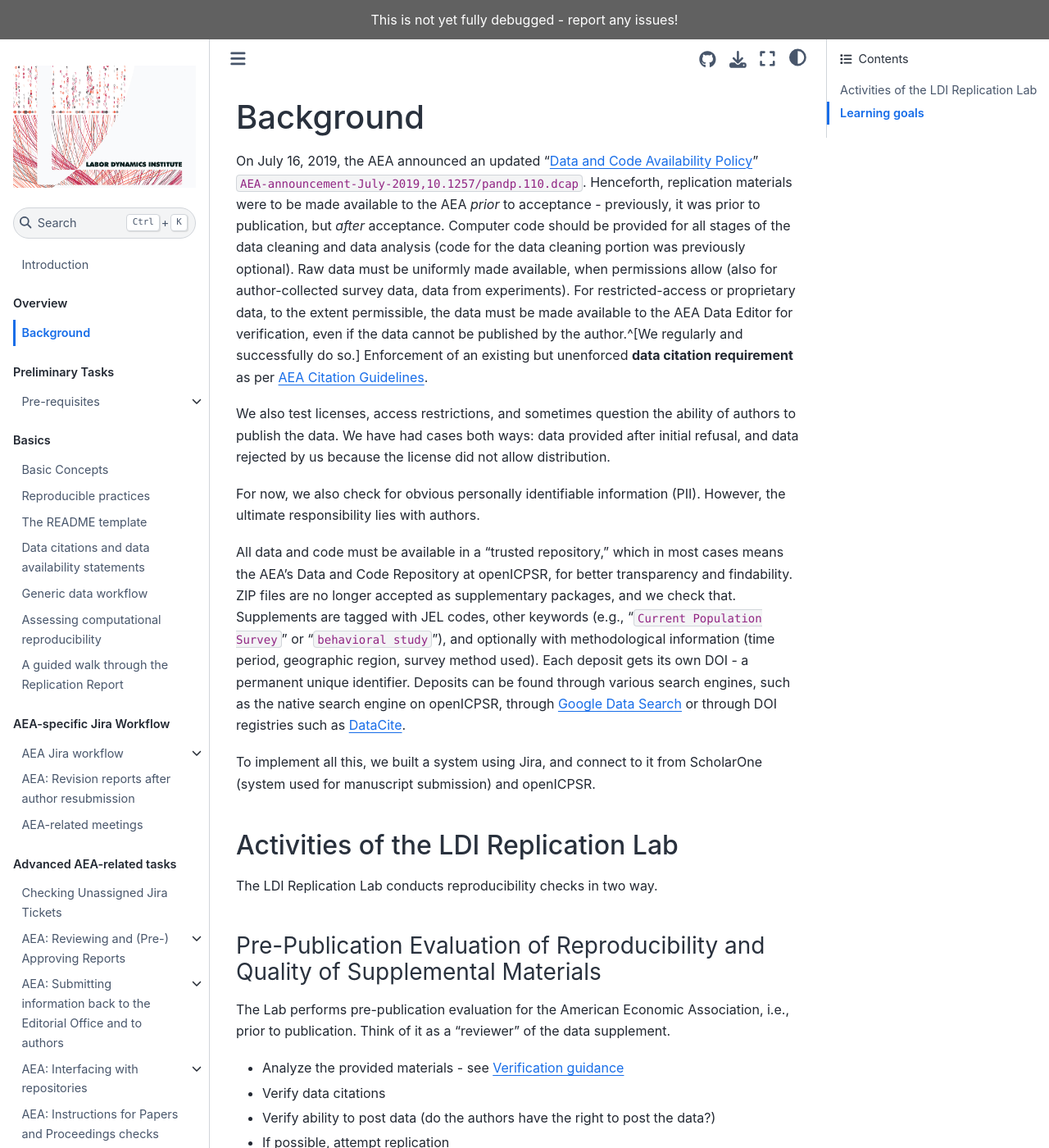
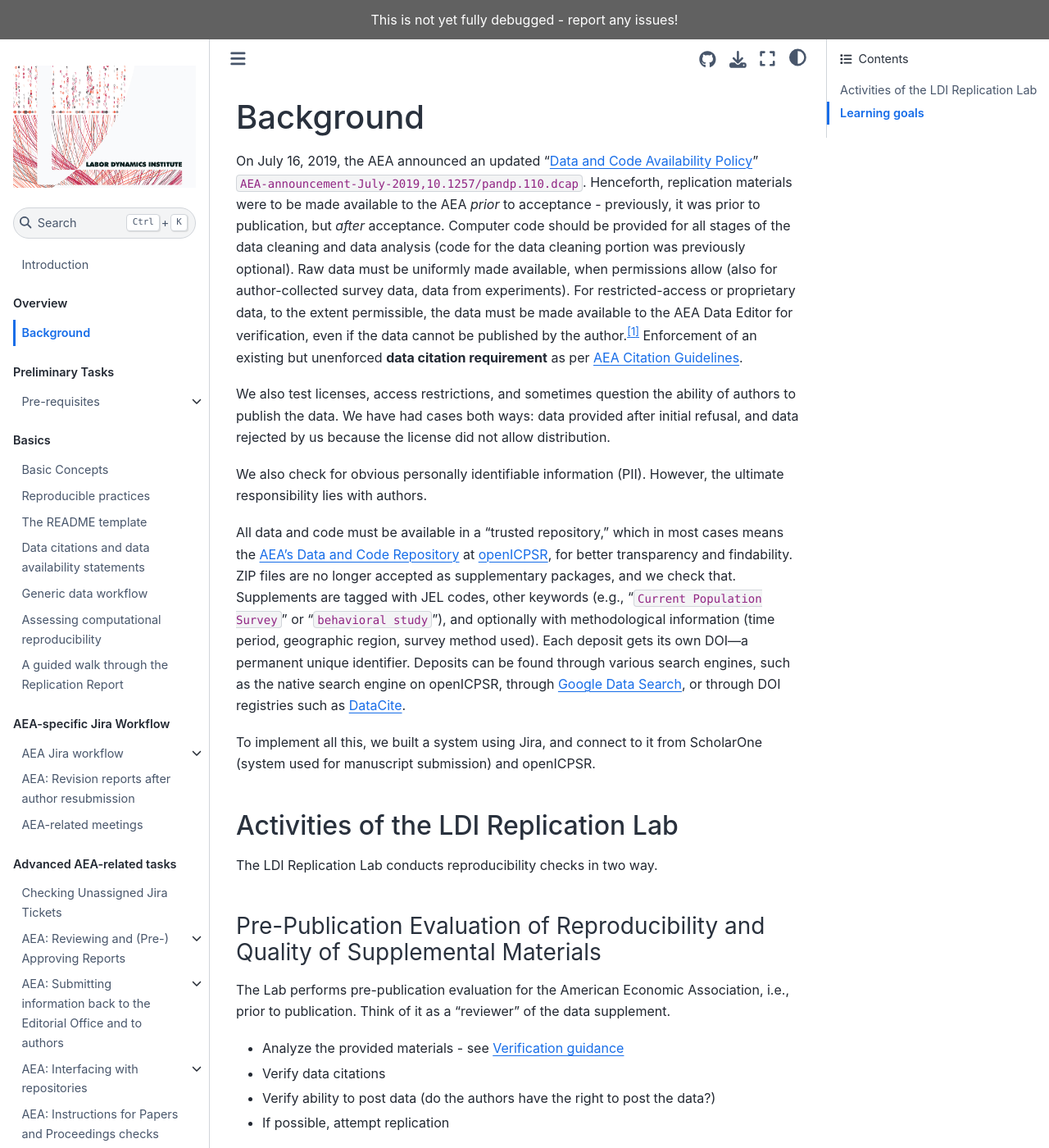
Before and after one commit to labordynamicsinstitute/ldilab-manual, a Jupyter Book: the page built from 01-introduction.md, in a window 1280 px wide and 1400 px high. Shown: the whole window at 82% size. Built offline with Jupyter Book 1.0.4 settings and Sphinx 7.4.7 and the Sphinx Book theme 1.1.4, drawn with Linux system fonts in a browser that asks for light colours; cross-references to code outside the pages are shown as plain code; some of the changed text lies outside the part shown.

Commit message:
Adding a proper footnote

```diff
--- a/01-introduction.md
+++ b/01-introduction.md
@@ -4,14 +4,16 @@
 On July 16, 2019, the AEA announced an updated "[Data and Code Availability Policy](https://www.aeaweb.org/journals/policies/data-code)" {cite:p}`AEA-announcement-July-2019,10.1257/pandp.110.dcap`. Henceforth,
 replication materials were to be made available to the AEA *prior* to acceptance - previously, it was prior to publication, but *after* acceptance.
 Computer code should be provided for all stages of the data cleaning and data analysis (code for the data cleaning portion was previously optional).
-Raw data must be uniformly made available, when permissions allow (also for author-collected survey data,   data from experiments). For restricted-access or proprietary data, to the extent permissible, the data must be made available to the AEA Data Editor for verification, even if the data cannot be published by the author.^[We regularly and successfully do so.]
+Raw data must be uniformly made available, when permissions allow (also for author-collected survey data, data from experiments). For restricted-access or proprietary data, to the extent permissible, the data must be made available to the AEA Data Editor for verification, even if the data cannot be published by the author.[^1]
 Enforcement of an existing but unenforced **data citation requirement** as per [AEA Citation Guidelines](https://www.aeaweb.org/journals/policies/sample-references).
+
+[^1]: We regularly and successfully do so.
 
 We also test licenses, access restrictions, and sometimes question the ability of authors to publish the data. We have had cases both ways: data provided after initial refusal, and data rejected by us because the license did not allow distribution.
 
-For now, we also check for obvious personally identifiable information (PII). However,  the ultimate responsibility lies with authors.
+We also check for obvious personally identifiable information (PII). However,  the ultimate responsibility lies with authors.
 
-All data and code must be available in a "trusted repository," which in most cases means the AEA's Data and Code Repository at openICPSR, for better transparency and findability. 		 ZIP files are no longer  accepted as supplementary packages, and we check that. 		Supplements are  tagged with JEL codes, other keywords (e.g., "`Current Population Survey`" or "`behavioral study`"), and optionally with methodological information (time period,  geographic region, survey method used). 		Each deposit gets its own DOI - a permanent unique identifier. Deposits can be found  through various search engines, such as the native search engine on openICPSR, through [Google Data Search](https://toolbox.google.com/datasetsearch) or through DOI registries such as [DataCite](https://search.datacite.org/).
+All data and code must be available in a "trusted repository," which in most cases means the [AEA's Data and Code Repository](https://www.icpsr.umich.edu/sites/aea/home) at [openICPSR](https://www.openicpsr.org/), for better transparency and findability. ZIP files are no longer accepted as supplementary packages, and we check that. Supplements are tagged with JEL codes, other keywords (e.g., "`Current Population Survey`" or "`behavioral study`"), and optionally with methodological information (time period, geographic region, survey method used). Each deposit gets its own DOI—a permanent unique identifier. Deposits can be found through various search engines, such as the native search engine on openICPSR, through [Google Data Search](https://toolbox.google.com/datasetsearch), or through DOI registries such as [DataCite](https://search.datacite.org/).
 
 To implement all this, we built a system using Jira, and connect to it from ScholarOne (system used for manuscript submission) and  openICPSR.
 
```
